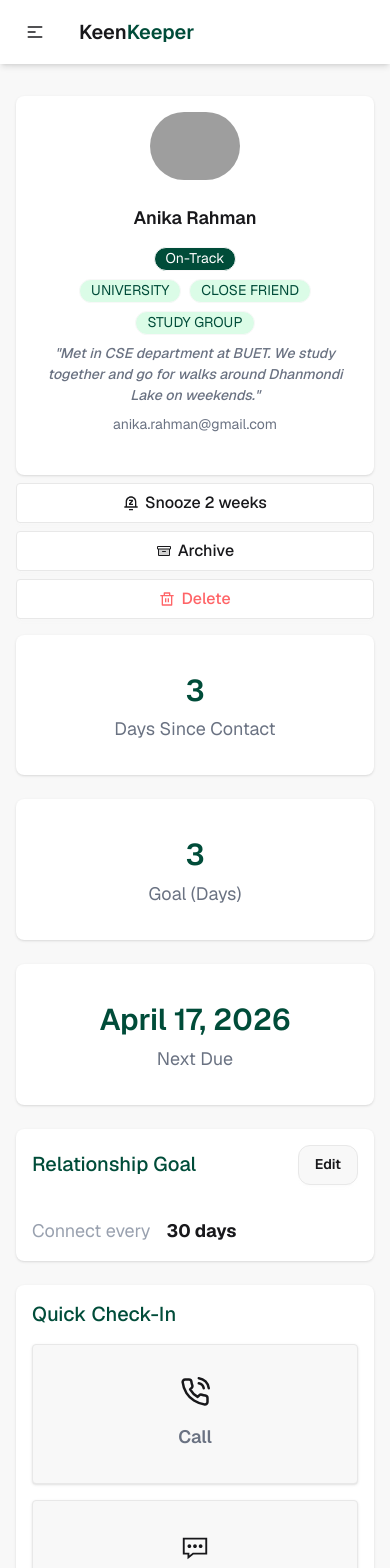
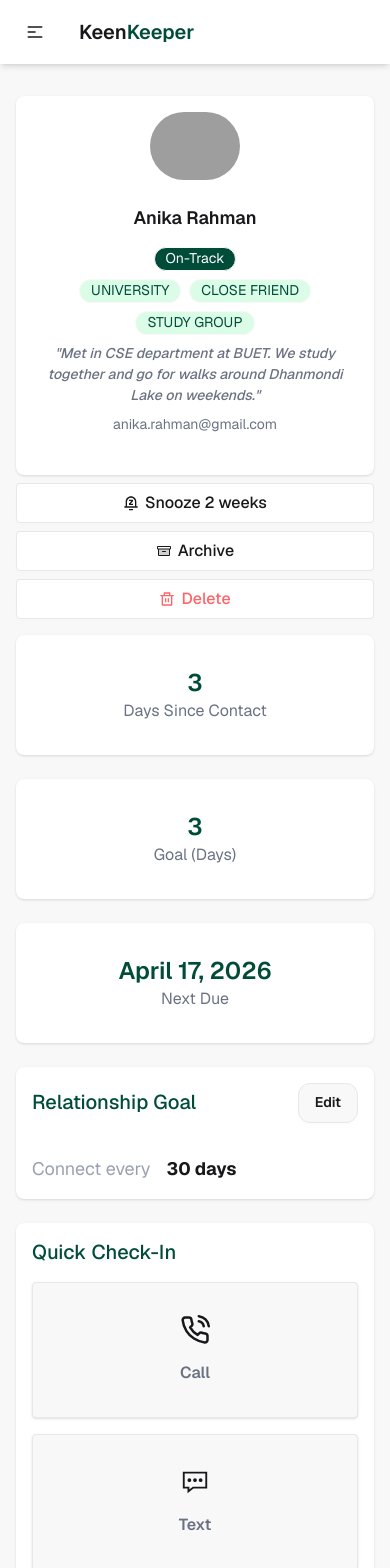
Before and after one commit to raselranar/B13-A7, a Next.js app: page /friend/1 in a window 390 px wide. Shown: the top 1568 px of the page. Built offline with nearby package versions, Linux system fonts and the light colour scheme; grey boxes are pictures that could not be loaded.

Commit message:
fix text size for small devices

```diff
--- a/src/app/friend/[friendId]/FriendDetails.jsx
+++ b/src/app/friend/[friendId]/FriendDetails.jsx
@@ -95,22 +95,24 @@ const FriendDetails = ({ friendId }) => {
         {/* Stats Cards */}
         <div className="grid gap-6 *:w-full *:h-full place-items-center grid-cols-1 sm:grid-cols-2 lg:grid-cols-3">
           <div className="card bg-base-100 shadow-sm p-8 text-center">
-            <p className="text-success-content font-semibold text-3xl/relaxed">
+            <p className="text-success-content font-semibold text-2xl sm:text-3xl/relaxed">
               {days_since_contact}
             </p>
-            <h3 className="text-gray-500 text-lg">Days Since Contact</h3>
+            <h3 className="text-gray-500 text-base sm:text-lg">
+              Days Since Contact
+            </h3>
           </div>
           <div className="card bg-base-100 shadow-sm p-8 text-center">
-            <p className="text-success-content font-semibold text-3xl/relaxed">
+            <p className="text-success-content font-semibold text-2xl sm:text-3xl/relaxed">
               3
             </p>
-            <h3 className="text-gray-500 text-lg">Goal (Days)</h3>
+            <h3 className="text-gray-500 text-base sm:text-lg">Goal (Days)</h3>
           </div>
           <div className="card bg-base-100 shadow-sm p-8 text-center">
-            <p className="text-success-content font-semibold text-3xl/relaxed">
+            <p className="text-success-content font-semibold text-2xl sm:text-3xl/relaxed">
               {dateFormat(new Date(next_due_date))}
             </p>
-            <h3 className="text-gray-500 text-lg">Next Due</h3>
+            <h3 className="text-gray-500 text-base sm:text-lg">Next Due</h3>
           </div>
         </div>
         {/* Relationship Goal Card */}
@@ -140,7 +142,7 @@ const FriendDetails = ({ friendId }) => {
               <p className="text-3xl">
                 <FiPhoneCall />
               </p>
-              <h3 className="text-gray-500 text-lg">Call</h3>
+              <h3 className="text-gray-500 text-base sm:text-lg">Call</h3>
             </button>
             <button
               onClick={() => handleCheckIn("text", name)}
@@ -148,7 +150,7 @@ const FriendDetails = ({ friendId }) => {
               <p className="text-3xl">
                 <LiaCommentDots />
               </p>
-              <h3 className="text-gray-500 text-lg">Text</h3>
+              <h3 className="text-gray-500 text-base sm:text-lg">Text</h3>
             </button>
             <button
               onClick={() => handleCheckIn("video", name)}
@@ -156,7 +158,7 @@ const FriendDetails = ({ friendId }) => {
               <p className="text-3xl">
                 <HiOutlineVideoCamera />
               </p>
-              <h3 className="text-gray-500 text-lg">Video</h3>
+              <h3 className="text-gray-500 text-base sm:text-lg">Video</h3>
             </button>
           </div>
         </div>
--- a/src/app/timeline/HistoryList.jsx
+++ b/src/app/timeline/HistoryList.jsx
@@ -26,7 +26,7 @@ const HistoryList = ({ data, filterQuery }) => {
   return filteredTimeline.map(({ formattedDate, title, type, name }, i) => (
     <li key={i} className="list-row flex items-center shadow-sm bg-base-100">
       <div className="text-2xl">{icon[type]}</div>
-      <div className="font-medium text-gray-500 text-xl">
+      <div className="font-medium text-gray-500 text-base sm:text-xl">
         <div>
           <span className="text-success-content">{title}</span> with {name}
         </div>
```
